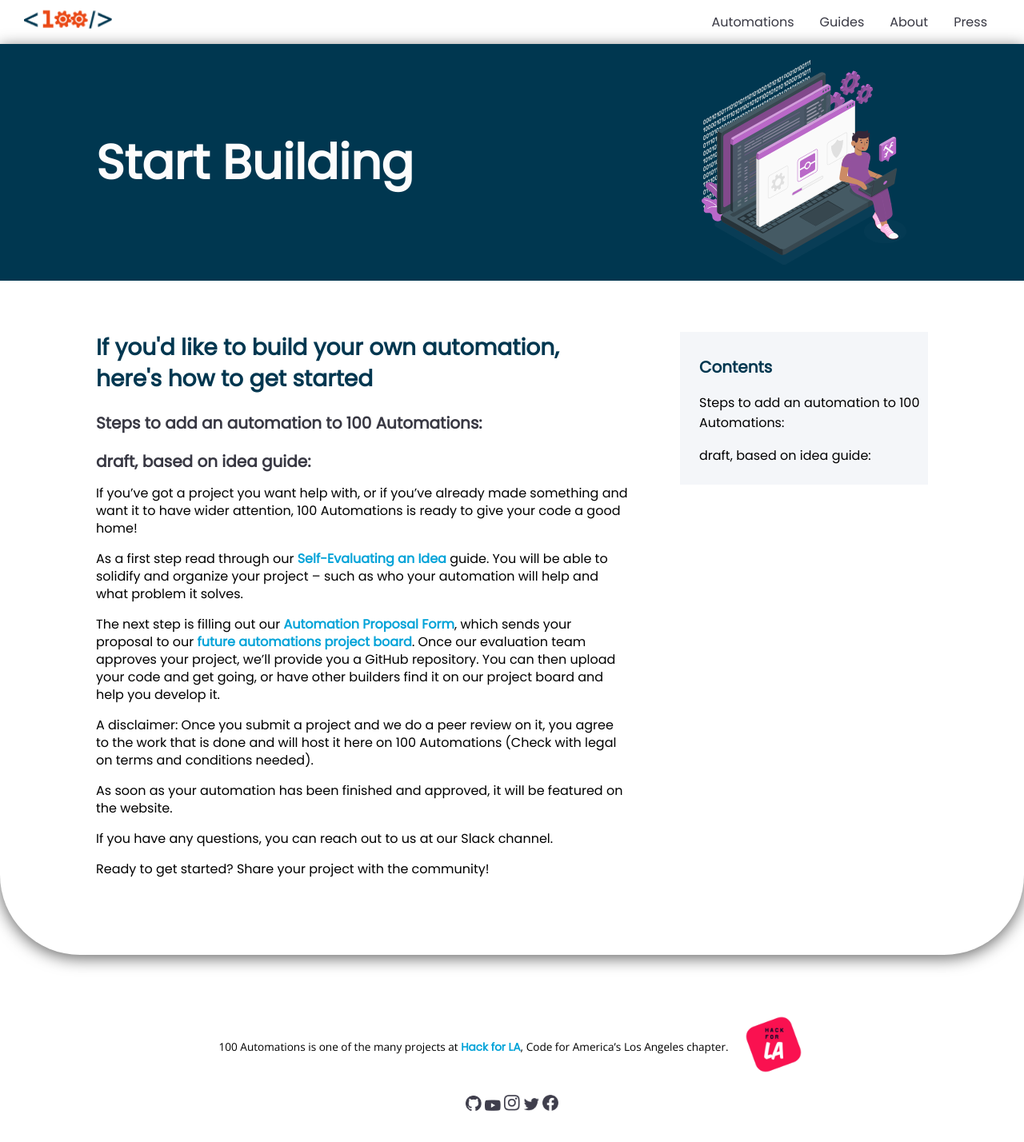
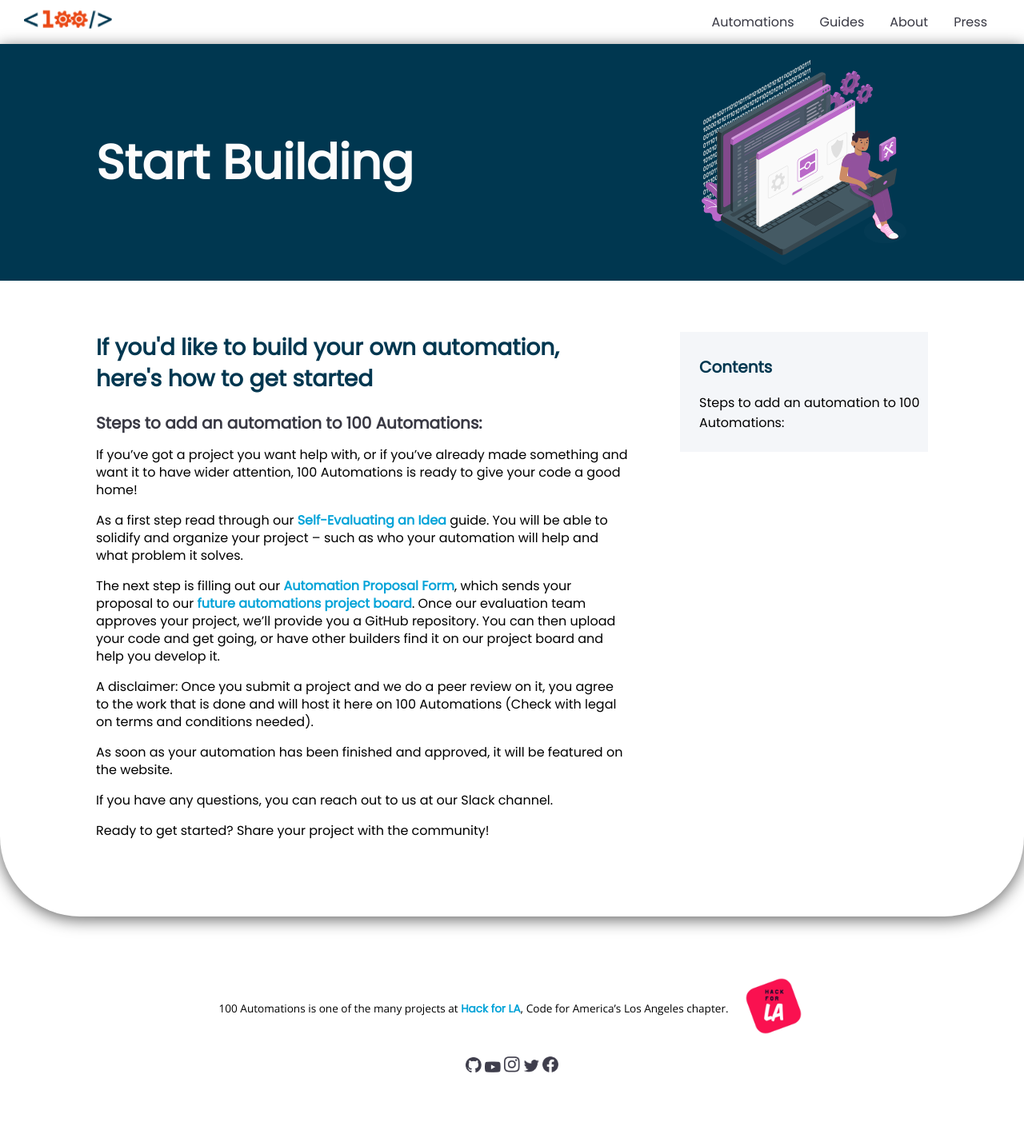
Before and after one commit to 100Automations/Website, a Jekyll site: the page built from _guides/start_building.md, in a window 1280 px wide. Shown: the top 1428 px of the page at 80% size. Built offline with Jekyll 4.4.1, drawn with Linux system fonts in a browser that asks for light colours.

Commit message:
removed draft title

```diff
--- a/_guides/start_building.md
+++ b/_guides/start_building.md
@@ -7,8 +7,6 @@ category: 1
 ---
 
 ## Steps to add an automation to 100 Automations:
-
-## draft, based on idea guide:
 
 If you've got a project you want help with, or if you've already made something and want it to have wider attention, 100 Automations is ready to give your code a good home!
 
```
